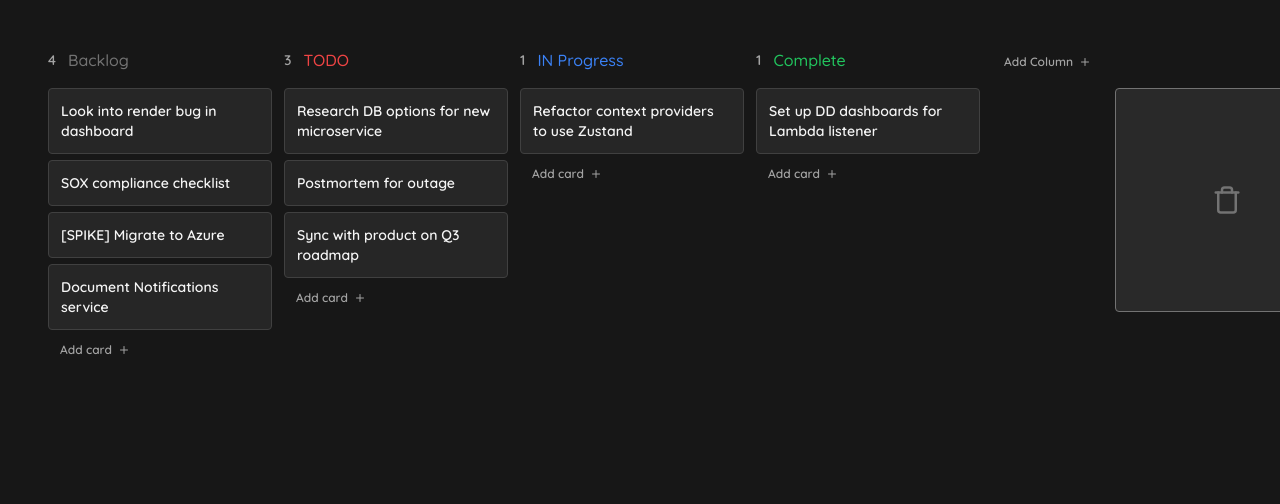
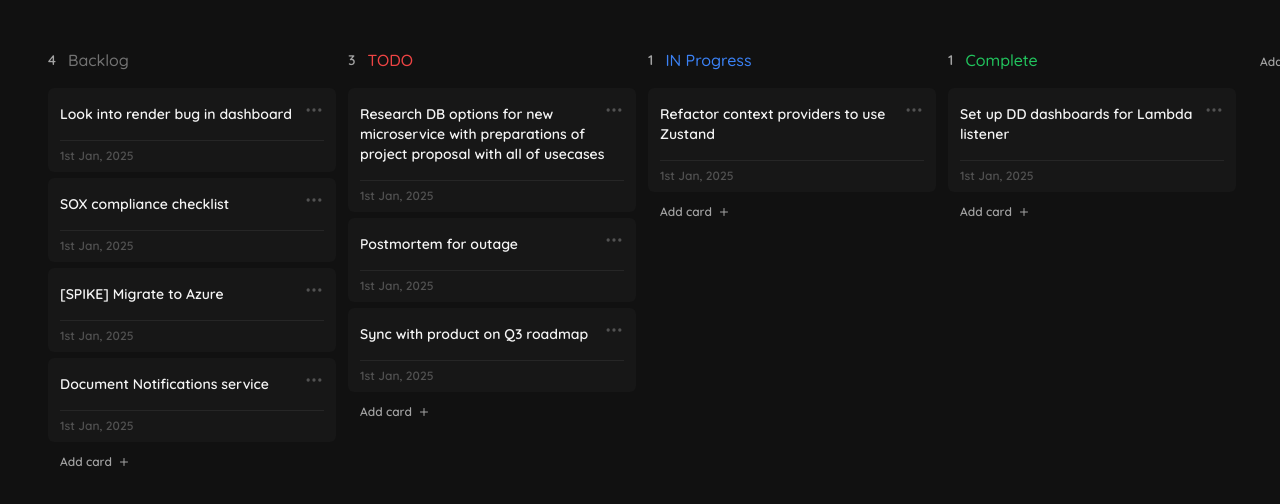
Before and after one commit to poudelsanchit/workflo, a Next.js app: page /kanban in a window 1280 px wide. Shown: the top 504 px of the page. Built offline with nearby package versions, Linux system fonts and the light colour scheme.

Commit message:
update 7 files

```diff
--- a/app/app/[...id]/page.tsx
+++ b/app/app/[...id]/page.tsx
@@ -1,7 +1,13 @@
+import Board from "@/app/kanban/board";
+
 export default function DynamicPrivatePage({
   params,
 }: {
   params: { id: string };
 }) {
-  return <div>{params.id}</div>;
+  return (
+    <div className="h-screen w-full bg-[#111111] text-neutral-50 font-semibold">
+      <Board />
+    </div>
+  );
 }
--- a/app/kanban/board.tsx
+++ b/app/kanban/board.tsx
@@ -1,3 +1,4 @@
+'use client'
 import { motion } from "framer-motion";
 import { useState } from "react";
 import { FiPlus } from "react-icons/fi";
@@ -13,7 +14,7 @@ const DEFAULT_CARDS = [
   { title: "Document Notifications service", id: "4", column: "backlog" },
   // TODO
   {
-    title: "Research DB options for new microservice",
+    title: "Research DB options for new microservice with preparations of project proposal with all of usecases",
     id: "5",
     column: "todo",
   },
@@ -130,7 +131,7 @@ export default function Board() {
             onDragStart={(e) => handleDragStart(e, c)}
             onDragEnd={handleDragEnd}
             onDragOver={(e) => handleDragOver(e, c)}
-            className={`flex-shrink-0 `}
+            className={`flex-shrink-0 h-max`}
           >
             <Column
               title={c.title}
@@ -186,7 +187,7 @@ export default function Board() {
         </motion.form>
       )}
 
-      <BurnBarrel setCards={setCards} />
+      {/* <BurnBarrel setCards={setCards} /> */}
     </div>
   );
 }
--- a/app/kanban/card.tsx
+++ b/app/kanban/card.tsx
@@ -1,5 +1,7 @@
 import { motion } from "framer-motion";
 import DropIndicator from "./dropindicator";
+import { Separator } from "@/components/ui/separator";
+import { MoreHorizontal } from "lucide-react";
 
 export default function Card ({ title, id, column, handleDragStart }: any)  {
     return (
@@ -10,9 +12,13 @@ export default function Card ({ title, id, column, handleDragStart }: any)  {
           layoutId={id}
           draggable="true"
           onDragStart={(e) => handleDragStart(e, { title, id, column })}
-          className="cursor-grab rounded border border-neutral-700 bg-neutral-800 p-3 active:cursor-grabbing"
+          className="relative cursor-grab rounded-md    bg-[#171717] p-3 pt-4 pb-2 active:cursor-grabbing flex flex-col gap-2"
         >
-          <p className="text-sm text-neutral-100">{title}</p>
+          <p className="text-sm text-neutral-100 pb-2">{title}</p>
+          <Separator className="bg-neutral-400/10 h-[0.1px]"/>
+          <p className="text-xs text-neutral-600">1st Jan, 2025</p>
+          <MoreHorizontal className="absolute top-3 right-3 text-neutral-600 cursor-pointer" size={20}/>
+
         </motion.div>
       </>
     );
--- a/app/kanban/column.tsx
+++ b/app/kanban/column.tsx
@@ -3,6 +3,7 @@ import { useState } from "react";
 import DropIndicator from "./dropindicator";
 import Card from "./card";
 import AddCard from "./addcard";
+import { motion } from "framer-motion";
 
 export default function Column({
   title,
@@ -10,7 +11,6 @@ export default function Column({
   cards,
   column,
   setCards,
-
 }: any) {
   const [active, setActive] = useState(false);
 
@@ -55,12 +55,10 @@ export default function Column({
   const handleDragOver = (e: any) => {
     e.preventDefault();
     highlightIndicator(e);
-    setActive(true);
   };
 
   const handleDragLeave = () => {
     clearHighlights();
-    setActive(false);
   };
 
   const clearHighlights = (els: any = getIndicators()) => {
@@ -108,12 +106,10 @@ export default function Column({
     return Array.from(document.querySelectorAll(`[data-column="${column}"]`));
   };
 
-
-
   const filteredCards = cards.filter((c: any) => c.column === column);
 
   return (
-    <div className="w-56 shrink-0 h-full">
+    <div className="w-72 shrink-0 h-max   " >
       <div className="mb-3 flex gap-3 items-center">
         <span className="rounded text-sm text-neutral-400">
           {filteredCards.length}
@@ -124,9 +120,7 @@ export default function Column({
         onDrop={handleDragEnd}
         onDragOver={handleDragOver}
         onDragLeave={handleDragLeave}
-        className={`h-full w-full transition-colors ${
-          active ? "bg-neutral-800/50" : "bg-neutral-800/0"
-        }`}
+        className={`h-full w-full transition-colors  bg-neutral-800/0`}
       >
         {filteredCards.map((c: any) => {
           return <Card key={c.id} {...c} handleDragStart={handleDragStart} />;
--- a/app/kanban/dropindicator.tsx
+++ b/app/kanban/dropindicator.tsx
@@ -3,7 +3,7 @@ export default function DropIndicator ({ beforeId, column }: any)  {
       <div
         data-before={beforeId || "-1"}
         data-column={column}
-        className="my-0.5 h-0.5 w-full bg-violet-400 opacity-0"
+        className="my-0.5 h-0.5 w-full bg-purple-500 opacity-0"
       />
     );
   };
--- a/app/kanban/page.tsx
+++ b/app/kanban/page.tsx
@@ -3,7 +3,7 @@ import Board from "./board";
 
 export default function Kanban() {
   return (
-    <div className="h-screen w-full bg-neutral-900 text-neutral-50 font-semibold">
+    <div className="h-screen w-full bg-[#111111] text-neutral-50 font-semibold">
       <Board />
     </div>
   );
```
